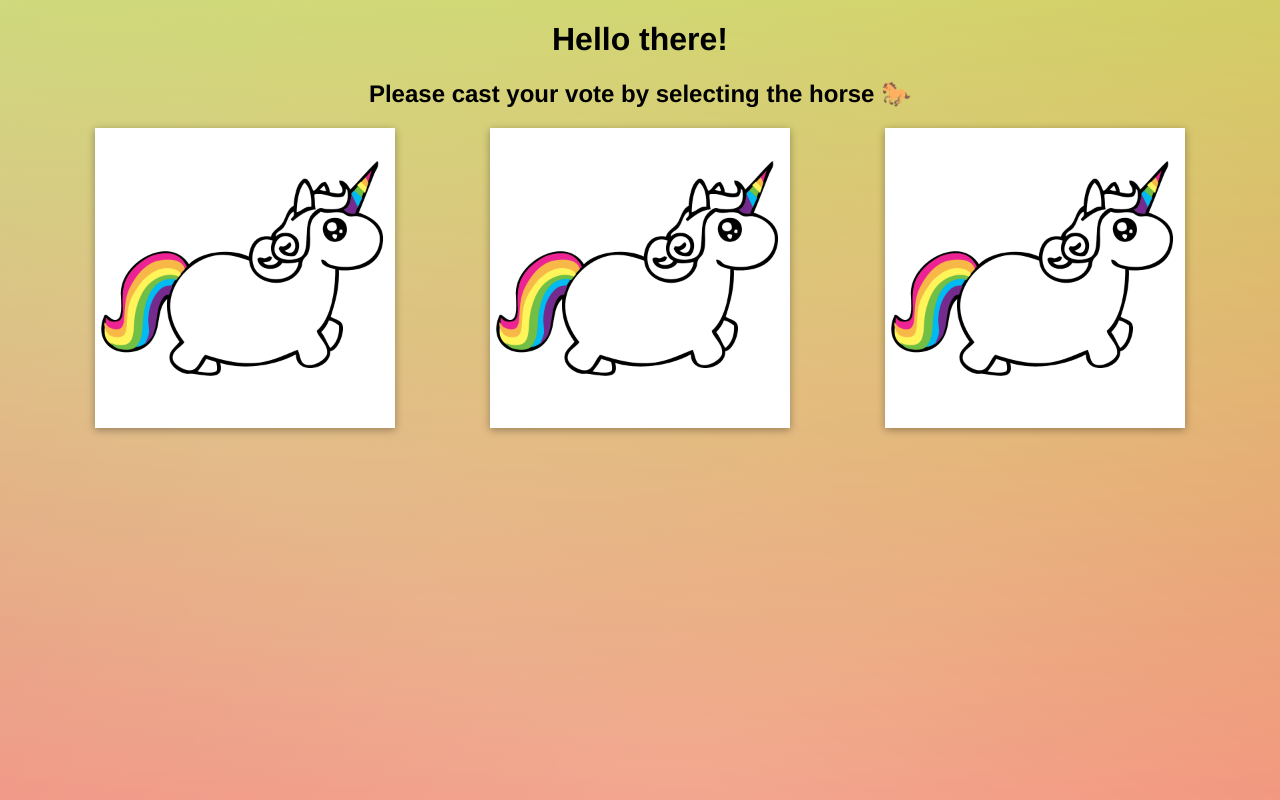
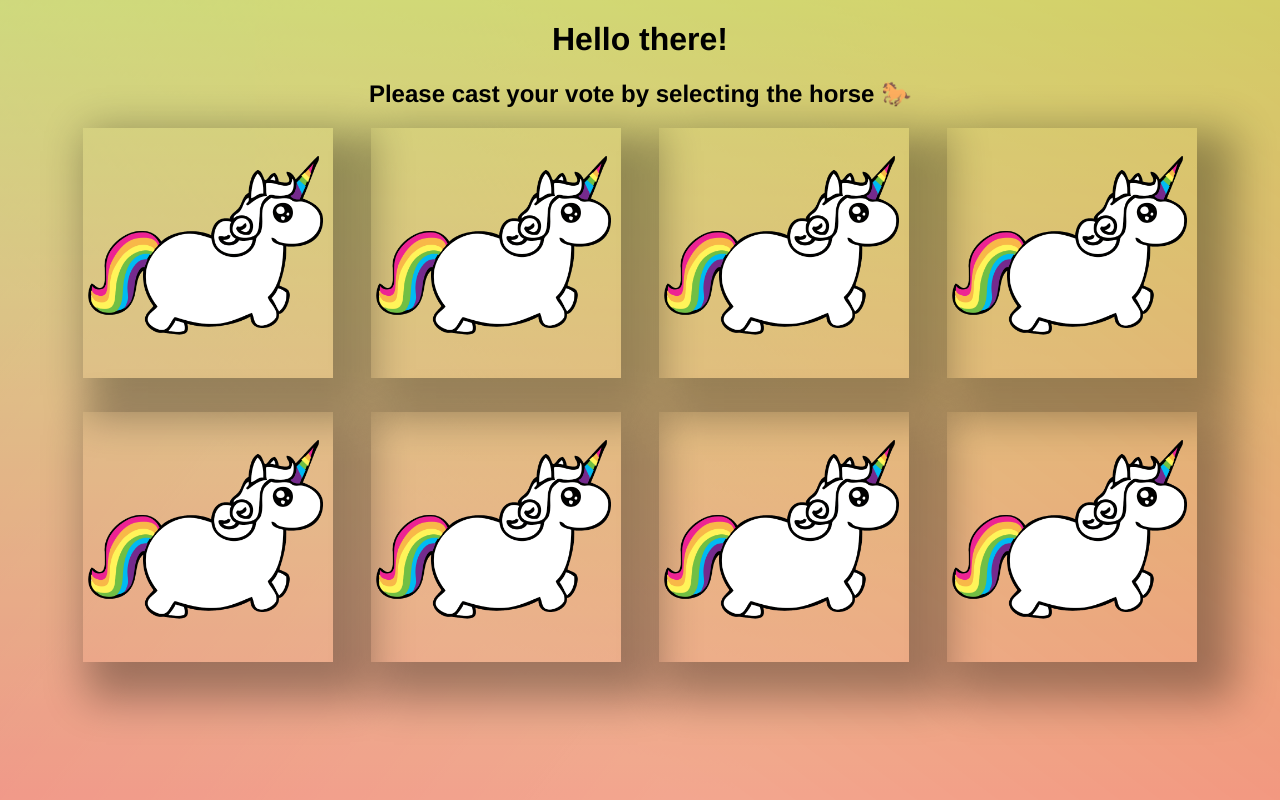
Before and after one commit to mesagoh/horse-vote, a Vue app: page / in a window 1280 px wide. Built offline with nearby package versions, Linux system fonts and the light colour scheme; what vue-confetti would draw is missing.

Commit message:
now has 8 horses, cleaned up msg display

```diff
--- a/src/App.vue
+++ b/src/App.vue
@@ -3,7 +3,10 @@
       <Header />
       <HorseSelection v-on:show-modal="showModal"/>
       <Modal v-if="isSelected" v-on:close-modal="closeModal" v-on:select-horse="handleSelection">
-        <h3 slot="header">You selected Horse #{{selectedHorse}}</h3>
+        <div v-if="!voted" slot="header"><b>You selected Horse #{{selectedHorse}}</b></div>
+        <div v-if="!voted" slot="body">
+          <img :src="require(`@/assets/${horseImg}`)" alt="Unicorn" height="350" width="350">
+        </div>
       </Modal>
     </div>
 </template>
@@ -18,7 +21,9 @@ export default {
   data () {
     return {
       isSelected: false,
-      selectedHorse: null
+      selectedHorse: null,
+      horseImg: '',
+      voted: false
     }
   },
   components: {
@@ -49,9 +54,11 @@ export default {
     stop () {
       this.$confetti.stop({})
     },
-    showModal (id) {
+    showModal (id, imgSrc) {
       this.isSelected = true
       this.selectedHorse = id
+      this.horseImg = imgSrc
+      this.voted = false
     },
     closeModal () {
       this.isSelected = false
@@ -59,6 +66,7 @@ export default {
       this.stop()
     },
     handleSelection () {
+      this.voted = true
       this.start()
       // Record response and send to Firebase!
     }
--- a/src/components/HorseSelection.vue
+++ b/src/components/HorseSelection.vue
@@ -1,8 +1,8 @@
 // v-on:click === @click
 <template>
     <div class="horseBox">
-      <div class="horse" v-for="horse of horseItems" v-bind:key="horse.key" v-on:click="$emit('show-modal', horse.key)">
-          <img :src="require(`@/assets/${horse.imgSrc}`)" alt="Unicorn" height="300" width="300">
+      <div class="horse" v-for="horse of horseItems" v-bind:key="horse.key" v-on:click="$emit('show-modal', horse.key, horse.imgSrc)">
+          <img :src="require(`@/assets/${horse.imgSrc}`)" alt="Unicorn" height="250" width="250">
       </div>
     </div>
 </template>
@@ -15,7 +15,12 @@ export default {
       horseItems: [
         {key: 1, imgSrc: 'unicorn.png'},
         {key: 2, imgSrc: 'unicorn.png'},
-        {key: 3, imgSrc: 'unicorn.png'}
+        {key: 3, imgSrc: 'unicorn.png'},
+        {key: 4, imgSrc: 'unicorn.png'},
+        {key: 5, imgSrc: 'unicorn.png'},
+        {key: 6, imgSrc: 'unicorn.png'},
+        {key: 7, imgSrc: 'unicorn.png'},
+        {key: 8, imgSrc: 'unicorn.png'}
       ]
     }
   }
@@ -24,22 +29,23 @@ export default {
 
 <style scoped>
 .horseBox {
-    display: flex;
-    flex-direction: row;
-    width: 100%;
-    justify-content: space-evenly;
+    display: grid;
+    grid-template-columns: 1fr 1fr 1fr 1fr;
+    margin: 0 auto;
+    width: 90%;
+    row-gap: 30px;
 }
 
 img {
-  box-shadow: 0 2px 8px rgba(0, 0, 0, .33);
-  background: white;
-  transition: all 0.35s ease-in-out
+  box-shadow: 20px 20px 40px 17px rgba(0, 0, 0, .33);
+  background: transparent;
+  transition: all 0.35s ease-in-out;
 }
 
 img:hover {
   cursor: pointer;
-  width: 315px;
-  height: 315px;
+  width: 260px;
+  height: 260px;
 }
 
 </style>
--- a/src/components/Modal.vue
+++ b/src/components/Modal.vue
@@ -6,11 +6,8 @@
 
           <div class="modal-header">
             <slot name="header">
-              default header
+              <b>{{messageTitle}}</b>
             </slot>
-            <div class="message-title">
-                <b>{{messageTitle}}</b>
-            </div>
           </div>
 
           <div class="modal-body">
@@ -68,35 +65,30 @@ export default {
   left: 0;
   width: 100%;
   height: 100%;
-  background-color: rgba(255, 255, 255, 0.418);
+  background-color: rgba(68, 64, 64, 0.685);
   display: table;
   transition: opacity .3s ease;
 }
 
 .modal-wrapper {
   justify-content: center;
-  /* display: table-cell;
-  vertical-align: middle; */
 }
 
 .modal-container {
   display: block;
   width: 400px;
   margin: auto;
-  margin-top: 20vh;
+  margin-top: 10vh;
   padding: 20px 30px;
   background-color: #fff;
   border-radius: 10px;
-  box-shadow: 0 1px 8px rgba(0, 0, 0, 0.37);
+  box-shadow: 0 1px 8px rgba(0, 0, 0, 0.513);
   transition: all .3s ease;
   font-family: Helvetica, Arial, sans-serif;
 }
 
-.modal-header h3 {
+.modal-header {
   margin-top: 0;
-}
-
-.message-title {
   font-size: 30px;
   color: #eb8039;
 }
```
